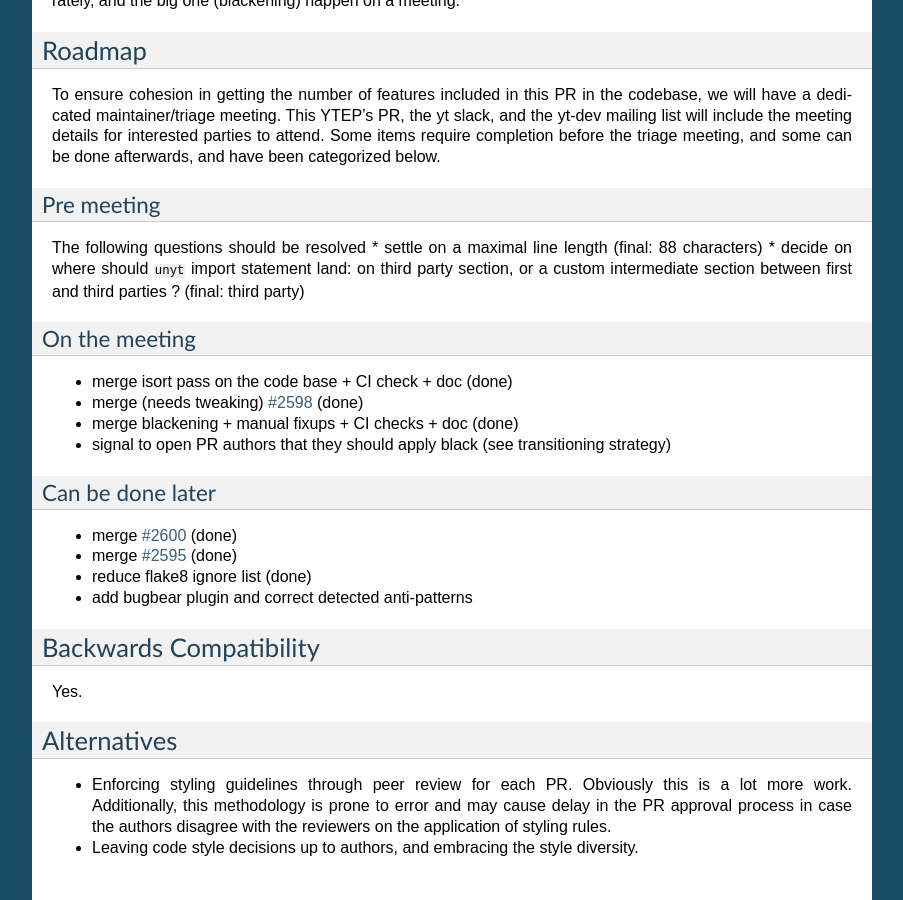
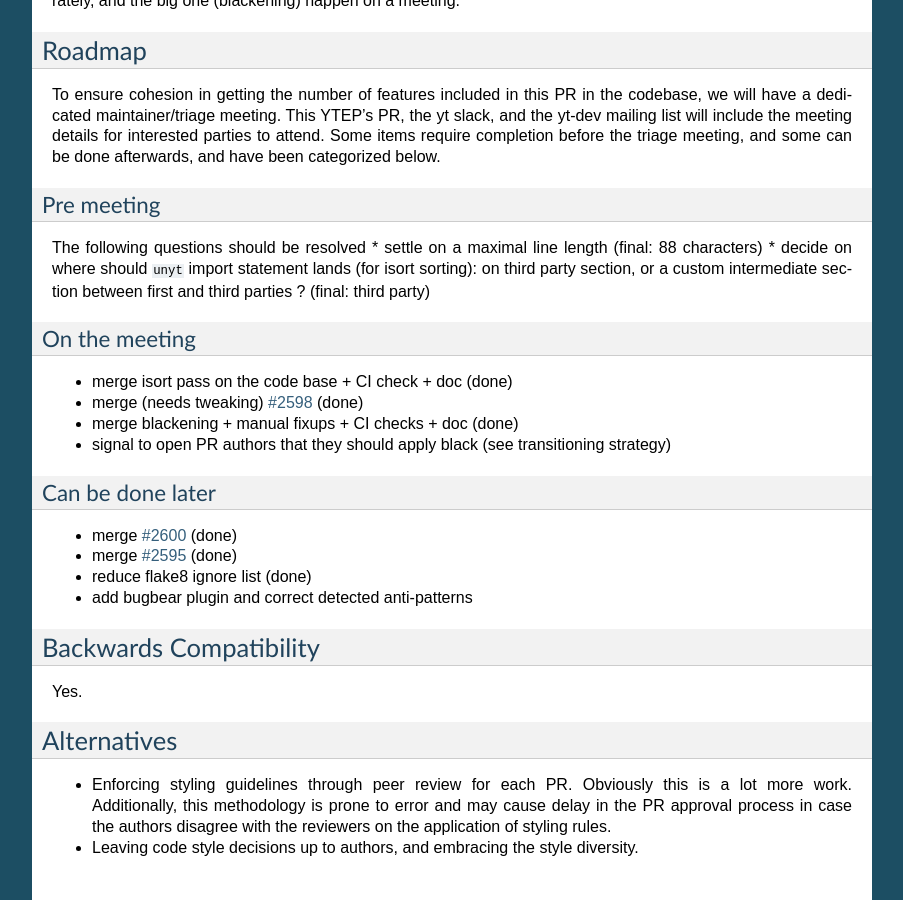
Before and after one commit to yt-project/ytep, a Sphinx documentation site: the page built from source/YTEPs/YTEP-0037.rst, in a window 1280 px wide and 900 px high, scrolled down 4192 px. Shown: the whole window, without its empty margins (198-1101 px from the left). Built offline with Sphinx 7.4.7, drawn with Linux system fonts in a browser that asks for light colours; formulas are drawn with MathJax 3.

Commit message:
crystal clear mention of isort
Co-authored-by: Madicken Munk <madicken.munk@gmail.com>

```diff
--- a/source/YTEPs/YTEP-0037.rst
+++ b/source/YTEPs/YTEP-0037.rst
@@ -245,7 +245,7 @@ Pre meeting
 
 The following questions should be resolved
 * settle on a maximal line length (final: 88 characters)
-* decide on where should ``unyt`` import statement land: on third party section, or a custom
+* decide on where should ``unyt`` import statement lands (for isort sorting): on third party section, or a custom
 intermediate section between first and third parties ? (final: third party)
 
 
```
